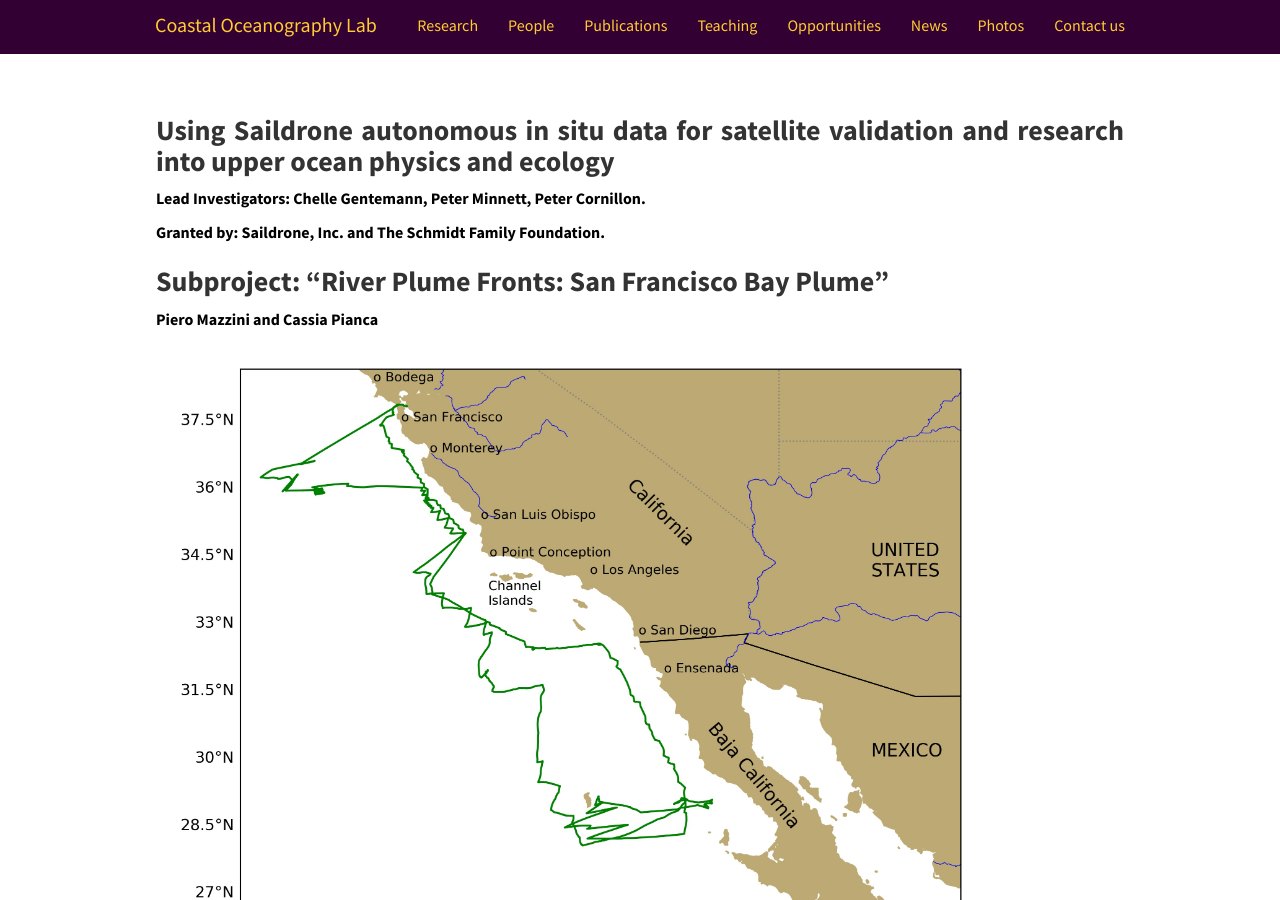
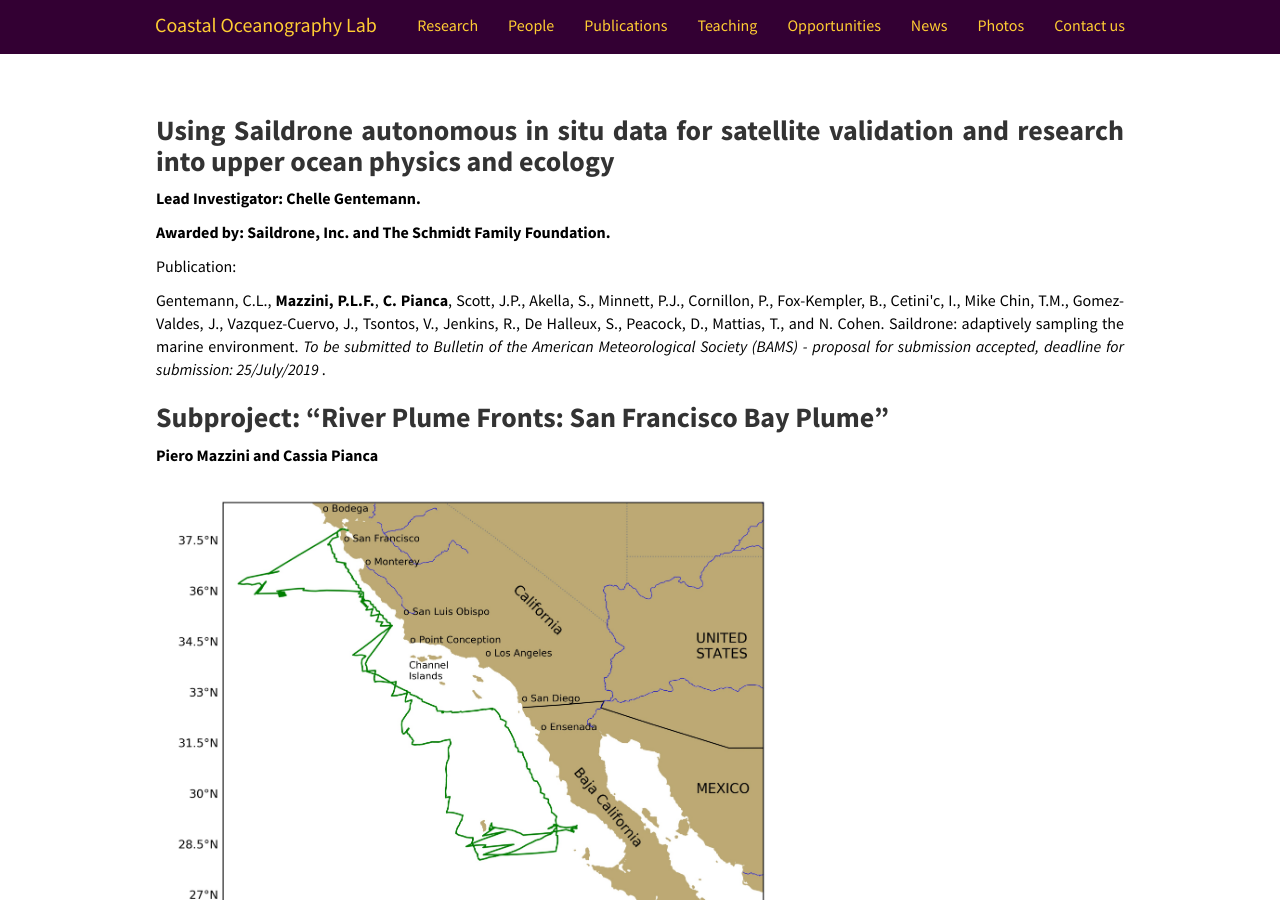
Before and after one commit to mazzinilab/mazzinilab.github.io, a Jekyll site: the page built from research/Saildrone.md, in a window 1280 px wide and 900 px high. Built offline with Jekyll 4.4.1, drawn with Linux system fonts in a browser that asks for light colours; nearby versions of some CDN libraries.

Commit message:
updates_saildrone

```diff
--- a/research/Saildrone.md
+++ b/research/Saildrone.md
@@ -12,9 +12,13 @@ permalink: /research/Saildrone/
 
 ### <b> Using Saildrone autonomous in situ data for satellite validation and research into upper ocean physics and ecology </b>
 
-<p> <b> Lead Investigators: Chelle Gentemann, Peter Minnett, Peter Cornillon. </b> </p>
+<p> <b> Lead Investigator: Chelle Gentemann. </b> </p>
 
-<p> <b> Granted by: Saildrone, Inc. and The Schmidt Family Foundation. </b> </p>
+<p> <b> Awarded by: Saildrone, Inc. and The Schmidt Family Foundation. </b> </p>
+
+Publication:
+
+Gentemann, C.L., <b>Mazzini, P.L.F.</b>, <b>C. Pianca</b>, Scott, J.P., Akella, S., Minnett, P.J., Cornillon, P., Fox-Kempler, B., Cetini\'c, I., Mike Chin, T.M., Gomez-Valdes, J., Vazquez-Cuervo, J., Tsontos, V., Jenkins, R., De Halleux, S.,  Peacock, D., Mattias, T., and N. Cohen. Saildrone: adaptively sampling the marine environment. <i> To be submitted to Bulletin of the American Meteorological Society (BAMS) - proposal for submission accepted, deadline for submission: 25/July/2019 </i>.
 
 ### <b> Subproject: "River Plume Fronts: San Francisco Bay Plume" </b>
 
@@ -25,7 +29,7 @@ permalink: /research/Saildrone/
 <div class="container-fluid">
 
 <figure>
-<img src="{{ site.url }}{{ site.baseurl }}/images/researchpic/study_area_trajectory.jpg" width="800px" class="img-responsive">
+<img src="{{ site.url }}{{ site.baseurl }}/images/researchpic/study_area_trajectory.jpg" width="600px" class="img-responsive">
 <figcaption class="figure-caption; center-block">
 <p> Saildrone Cruise (60 days): San Francisco to Baja </p>
 </figcaption>
@@ -38,7 +42,7 @@ permalink: /research/Saildrone/
 
 <div class="col-sm-12">
 <figure>
-<img src="{{ site.url }}{{ site.baseurl }}/images/researchpic/saildrone_SF.png" class="img-responsive" width="800px" height="auto" alt="saildrone"/>
+<img src="{{ site.url }}{{ site.baseurl }}/images/researchpic/saildrone_SF.png" class="img-responsive" width="600px" height="auto" alt="saildrone"/>
 <figcaption> Image Credit: Saildrone, Inc.
 </figcaption>
 </figure>
@@ -46,7 +50,7 @@ permalink: /research/Saildrone/
 
 <div class="col-sm-12">
 <figure>
-<img src="{{ site.url }}{{ site.baseurl }}/images/researchpic/saildrone_sensor_suite.png" class="img-responsive" width="800px" height="auto" alt="sensor" />
+<img src="{{ site.url }}{{ site.baseurl }}/images/researchpic/saildrone_sensor_suite.png" class="img-responsive" width="600px" height="auto" alt="sensor" />
 <figcaption> Saildrone Suite of Sensors. Source: <a href='http://saildrone.com/'>Saildrone</a>
 </figcaption>
 </figure>
```
